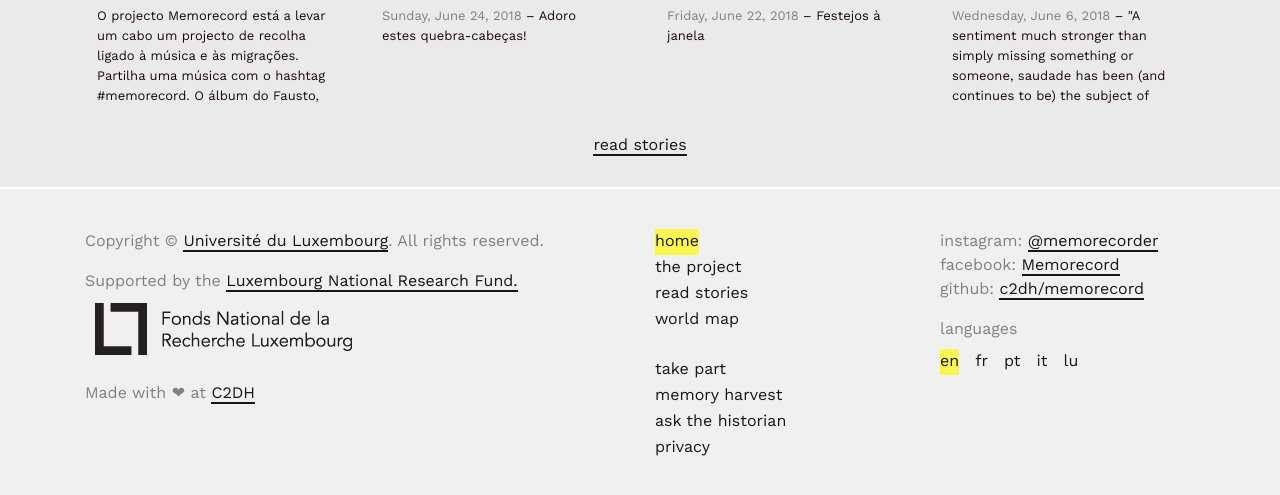
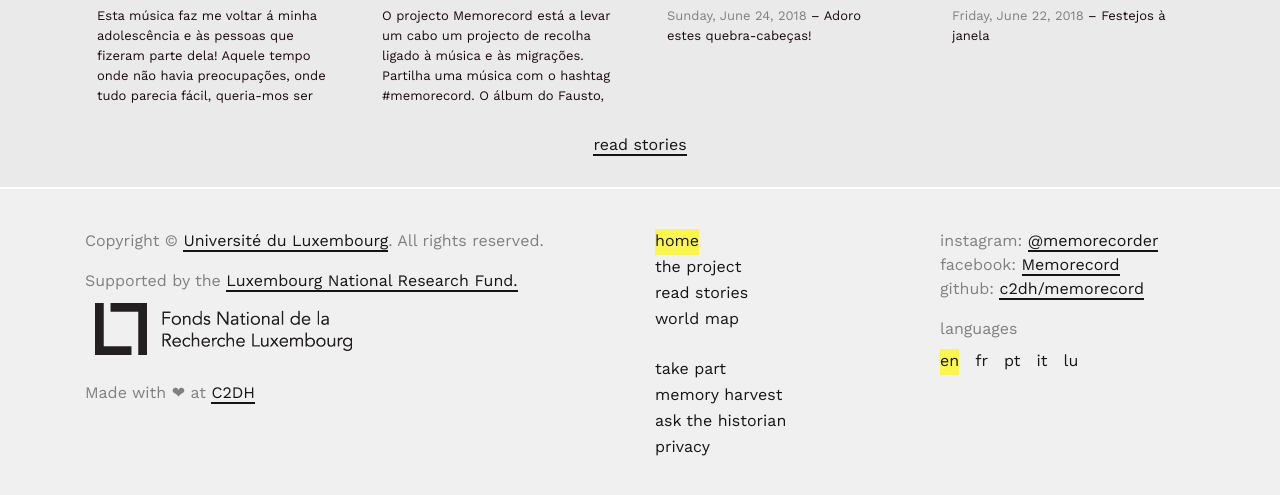
Before and after one commit to C2DH/memorecord, a Jekyll site: the page built from pages/index.md, in a window 1280 px wide and 900 px high, scrolled down 655 px, cut to the strip 399-894 px from the top of the window. Built offline with Jekyll 4.4.1, drawn with Linux system fonts in a browser that asks for light colours.

Commit message:
new entry

```diff
--- a/_data/documents.yaml
+++ b/_data/documents.yaml
@@ -361,3 +361,14 @@
         url: 6da0f0db88c342319254fc119aa1bdad-24x24.jpg
         width: 24
         height: 24
+-
+    uid: 1077251395746417_1213364252135130
+    description: 'Esta música faz me voltar á minha adolescência e às pessoas que fizeram parte dela! Aquele tempo onde não havia preocupações, onde tudo parecia fácil, queria-mos ser adultos a correr, aquele tempo que não ligava-mos nada ao que os nosso pais diziam, e eles sempre com razão. Aquele tempo de sonhos cor de rosa, de nos apixonar-mos com facilidade, de colar-mos posteres dos nossos ídolos na parede do quarto. Aquele tempo que não volta e deixa saudade! 😊  #memorecord'
+    image: 'https://memorecord.uni.lu/media/images/1077251395746417_1213364252135130.png'
+    url: 'https://www.youtube.com/watch?v=pIgZ7gMze7A&feature=share'
+    provider: facebook
+    _id: 73f2036b650e45158f8add312b6a04a0
+    thumbnail:
+        url: 73f2036b650e45158f8add312b6a04a0-24x24.jpg
+        width: 24
+        height: 24
```
Also changed, not shown: assets/images/thumbnails/73f2036b650e45158f8add312b6a04a0-24x24.jpg (added).
